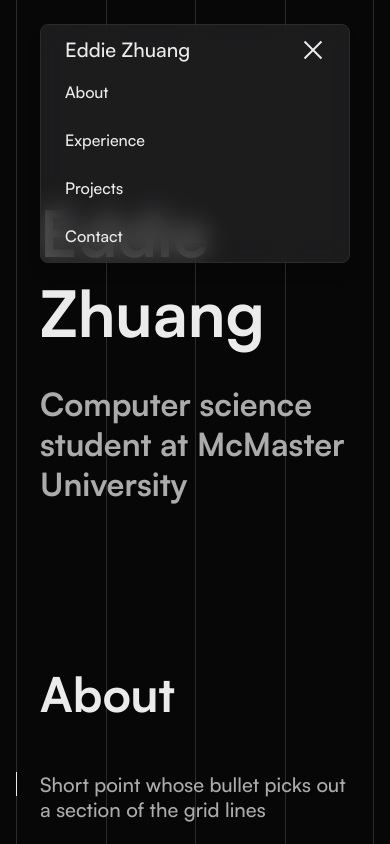
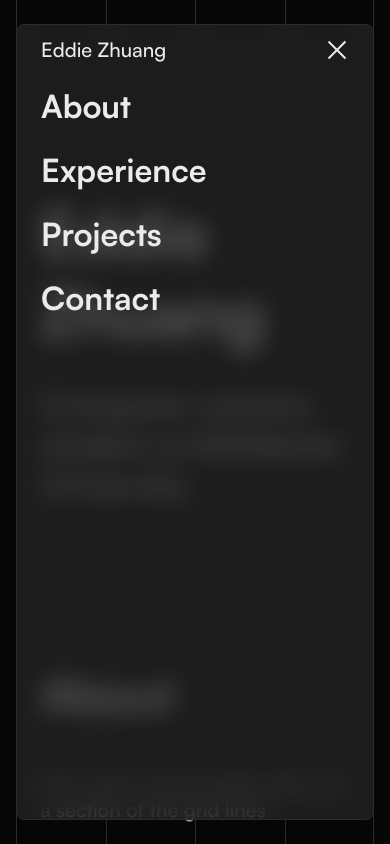
Before and after one commit to edzhuang/portfolio-website, a Next.js app: page / in a window 390 px wide. Both pictures are taken after a click on the button "Toggle menu". Shown: the top 844 px of the page. Built offline with nearby package versions, Linux system fonts and the light colour scheme.

Commit message:
Make navbar mobile responsive

```diff
--- a/app/page.tsx
+++ b/app/page.tsx
@@ -10,9 +10,9 @@ import { Header } from "@/components/header";
 
 export default function Home() {
   return (
-    <div className="flex flex-col items-center min-h-screen bg-background text-foreground relative px-4">
+    <div className="flex flex-col items-center min-h-screen bg-background text-foreground relative">
       {/* Minimal grid background like Stripe */}
-      <div className="absolute inset-x-4 inset-y-0 max-w-[1080px] mx-auto pointer-events-none">
+      <div className="absolute inset-x-4 inset-y-0 max-w-[1080px] mx-auto pointer-events-none z-0">
         {/* 5 vertical lines */}
         <div className="absolute left-0 h-full border-l border-gridline" />
         <div className="absolute left-1/4 h-full border-l border-gridline" />
@@ -22,12 +22,10 @@ export default function Home() {
       </div>
 
       {/* Header/Navigation - Floating with blur effect */}
-      <div className={`fixed w-full top-6 px-10 flex justify-center z-10`}>
-        <Header />
-      </div>
+      <Header />
 
       {/* Content Container */}
-      <div className="flex flex-col gap-40 max-w-[1080px] px-6 pt-48 pb-40">
+      <div className="flex flex-col gap-40 max-w-[1080px] px-6 pt-48 pb-40 mx-4">
         {/* Hero Section */}
         <section className="flex flex-col gap-6">
           <ScrollFade delay={1}>
@@ -152,9 +150,7 @@ export default function Home() {
       </div>
 
       {/* Footer */}
-      <div className="w-full max-w-[1080px]">
-        <Footer />
-      </div>
+      <Footer />
     </div>
   );
 }
--- a/components/footer.tsx
+++ b/components/footer.tsx
@@ -3,7 +3,7 @@ import { SocialLinks } from "@/components/social-links";
 
 export function Footer() {
   return (
-    <footer className="grid grid-cols-2 md:grid-cols-4 px-6 pt-12 pb-24 gap-12 border-t border-gridline w-full">
+    <footer className="grid grid-cols-2 max-w-[min(calc(100%-2rem),1080px)] w-full md:grid-cols-4 px-6 pt-12 pb-24 gap-12 border-t border-gridline relative z-10">
       <div className="flex flex-col gap-6 col-span-2">
         <Link
           href=""
--- a/components/header.tsx
+++ b/components/header.tsx
@@ -1,4 +1,4 @@
-import { useState, useEffect } from "react";
+import { useState, useEffect, useRef } from "react";
 import Link from "next/link";
 
 export function Header() {
@@ -23,17 +23,16 @@ export function Header() {
   };
 
   return (
-    <div className={`flex justify-center w-full`}>
     <header
-        className={`flex flex-col max-w-[1032px] w-full px-6 py-3 bg-secondary/70 backdrop-blur-md shadow-lg border border-gridline transition-all duration-300 ${
-          mobileMenuOpen ? "rounded-lg" : "rounded-3xl"
-        }`}
+      className={`fixed z-10 left-0 right-0 top-6 flex justify-center w-full mx-auto px-6 py-3 bg-secondary/70 backdrop-blur-md shadow-lg border border-gridline max-w-[min(calc(100%-2rem),1080px)] ${
+        mobileMenuOpen
+          ? "h-[calc(100dvh-3rem)] rounded-lg"
+          : "h-[51px] rounded-[26px]"
+      } transition-[border-radius,height] duration-300 ease-in-out`}
     >
+      <div className="flex flex-col w-full">
         <div className="flex flex-row items-center justify-between">
-          <Link
-            href=""
-            className="text-body-md hover:text-muted-foreground transition-colors"
-          >
+          <Link href="" className="text-body-md hover:text-muted-foreground">
             Eddie Zhuang
           </Link>
 
@@ -41,25 +40,25 @@ export function Header() {
           <nav className="hidden md:flex space-x-12">
             <Link
               href="#about"
-              className="text-body-sm hover:text-muted-foreground transition-colors"
+              className="text-body-sm hover:text-muted-foreground"
             >
               About
             </Link>
             <Link
               href="#experience"
-              className="text-body-sm hover:text-muted-foreground transition-colors"
+              className="text-body-sm hover:text-muted-foreground"
             >
               Experience
             </Link>
             <Link
               href="#projects"
-              className="text-body-sm hover:text-muted-foreground transition-colors"
+              className="text-body-sm hover:text-muted-foreground"
             >
               Projects
             </Link>
             <Link
               href="#contact"
-              className="text-body-sm hover:text-muted-foreground transition-colors"
+              className="text-body-sm hover:text-muted-foreground"
             >
               Contact
             </Link>
@@ -89,46 +88,42 @@ export function Header() {
           </button>
         </div>
 
-        {/* Mobile Menu Dropdown */}
-        <div
-          className={`md:hidden w-full transition-all duration-300 overflow-hidden ${
-            mobileMenuOpen
-              ? "max-h-60 opacity-100 mt-4"
-              : "max-h-0 opacity-0 pointer-events-none mt-0"
-          }`}
-        >
-          <nav className="flex flex-col space-y-5">
+        {/* Mobile Menu Container with CSS transition */}
+        {mobileMenuOpen && (
+          <div className="md:hidden overflow-hidden ease-in-out">
+            <nav className="flex flex-col gap-6 mt-6">
               <Link
                 href="#about"
-              className="text-body-sm hover:text-muted-foreground transition-colors py-1"
+                className="text-heading-md hover:text-muted-foreground"
                 onClick={handleNavClick}
               >
                 About
               </Link>
               <Link
                 href="#experience"
-              className="text-body-sm hover:text-muted-foreground transition-colors py-1"
+                className="text-heading-md hover:text-muted-foreground"
                 onClick={handleNavClick}
               >
                 Experience
               </Link>
               <Link
                 href="#projects"
-              className="text-body-sm hover:text-muted-foreground transition-colors py-1"
+                className="text-heading-md hover:text-muted-foreground"
                 onClick={handleNavClick}
               >
                 Projects
               </Link>
               <Link
                 href="#contact"
-              className="text-body-sm hover:text-muted-foreground transition-colors py-1"
+                className="text-heading-md hover:text-muted-foreground"
                 onClick={handleNavClick}
               >
                 Contact
               </Link>
             </nav>
           </div>
+        )}
+      </div>
     </header>
-    </div>
   );
 }
```
Lines whose indentation alone changed are shown as unchanged.
